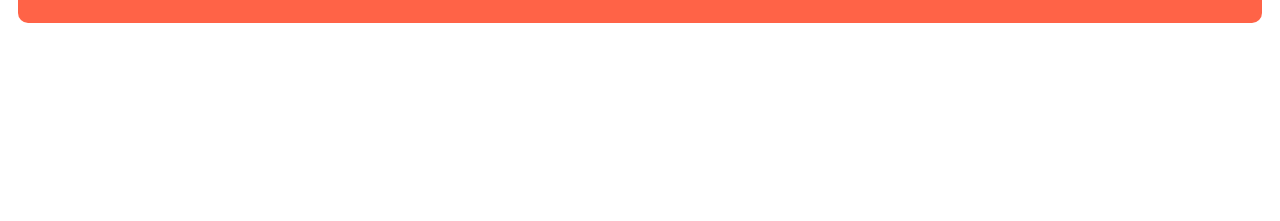
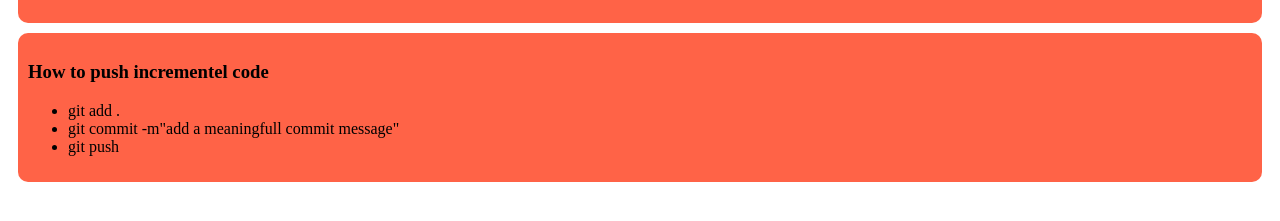
Before and after one commit to im-sanny/my-simple-website, a plain HTML site: page index.html in a window 1280 px wide. Shown: the part 463-684 px from the top of the page. Drawn offline with Linux system fonts and the light colour scheme.

Commit message:
added a list to push code

```diff
--- a/index.html
+++ b/index.html
@@ -25,5 +25,14 @@
             Lorem, ipsum dolor sit amet consectetur adipisicing elit. Distinctio veritatis tempore, fuga quos perspiciatis quasi nemo ullam suscipit natus magnam, alias omnis aliquam voluptatum accusamus ipsum exercitationem, similique dolorum placeat!
         </p>
         </div>
+
+        <div>
+            <h3>How to push incrementel code</h3>
+            <ul>
+                <li>git add .</li>
+                <li>git commit -m"add a meaningfull commit message"</li>
+                <li>git push </li>
+            </ul>
+        </div>
 </body>
 </html>
```
